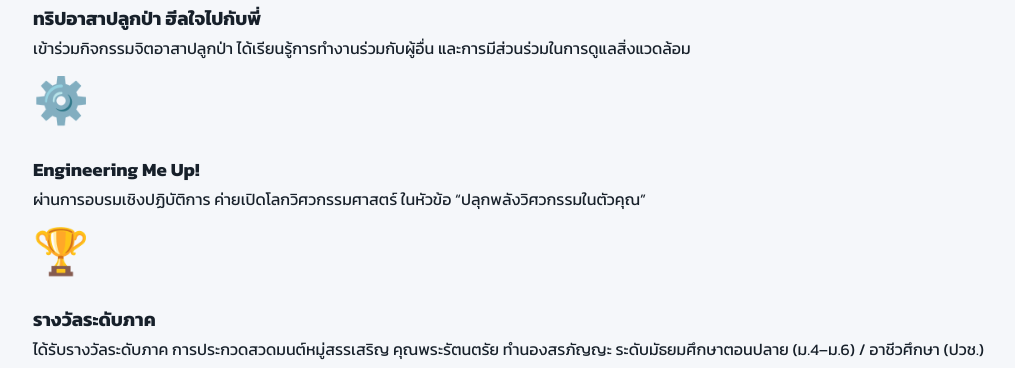
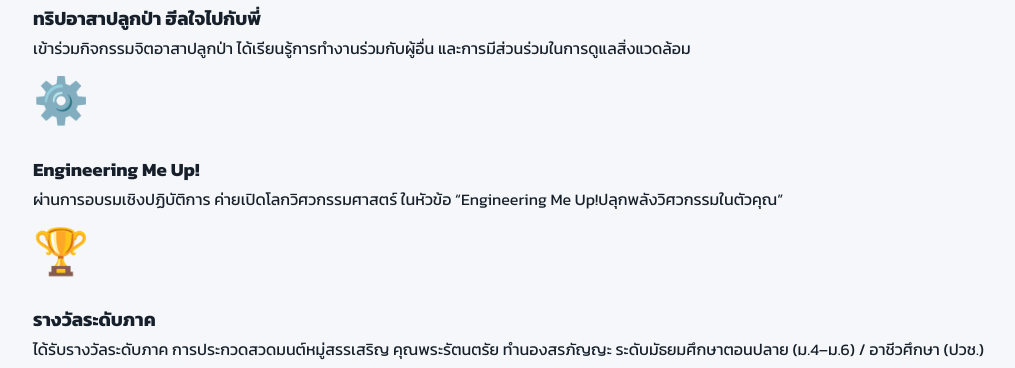
Before and after one commit to 34739korawit/34739korawit.github.io, a plain HTML site: page index.html in a window 1280 px wide. Shown: the part 2674-3042 px from the top of the page, without its empty margins (95-1110 px from the left). Drawn offline with Linux system fonts and the light colour scheme.

Commit message:
Update index.html

```diff
--- a/index.html
+++ b/index.html
@@ -249,7 +249,7 @@
                 ผ่านการอบรมเชิงปฏิบัติการ
                 ค่ายเปิดโลกวิศวกรรมศาสตร์
                 ในหัวข้อ
-                “ปลุกพลังวิศวกรรมในตัวคุณ”
+                “Engineering Me Up!ปลุกพลังวิศวกรรมในตัวคุณ”
             </p>
 
         </div>
```
